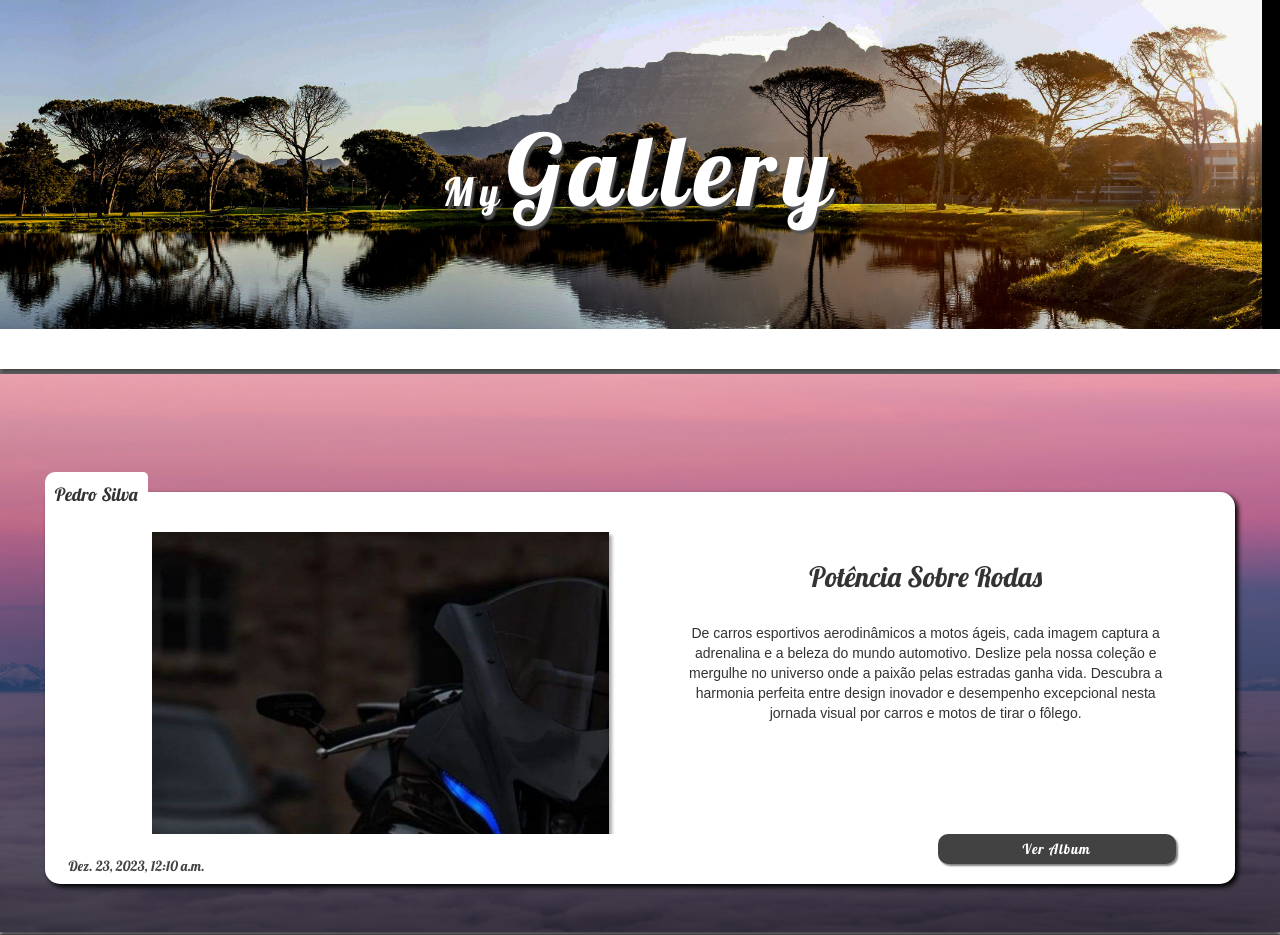
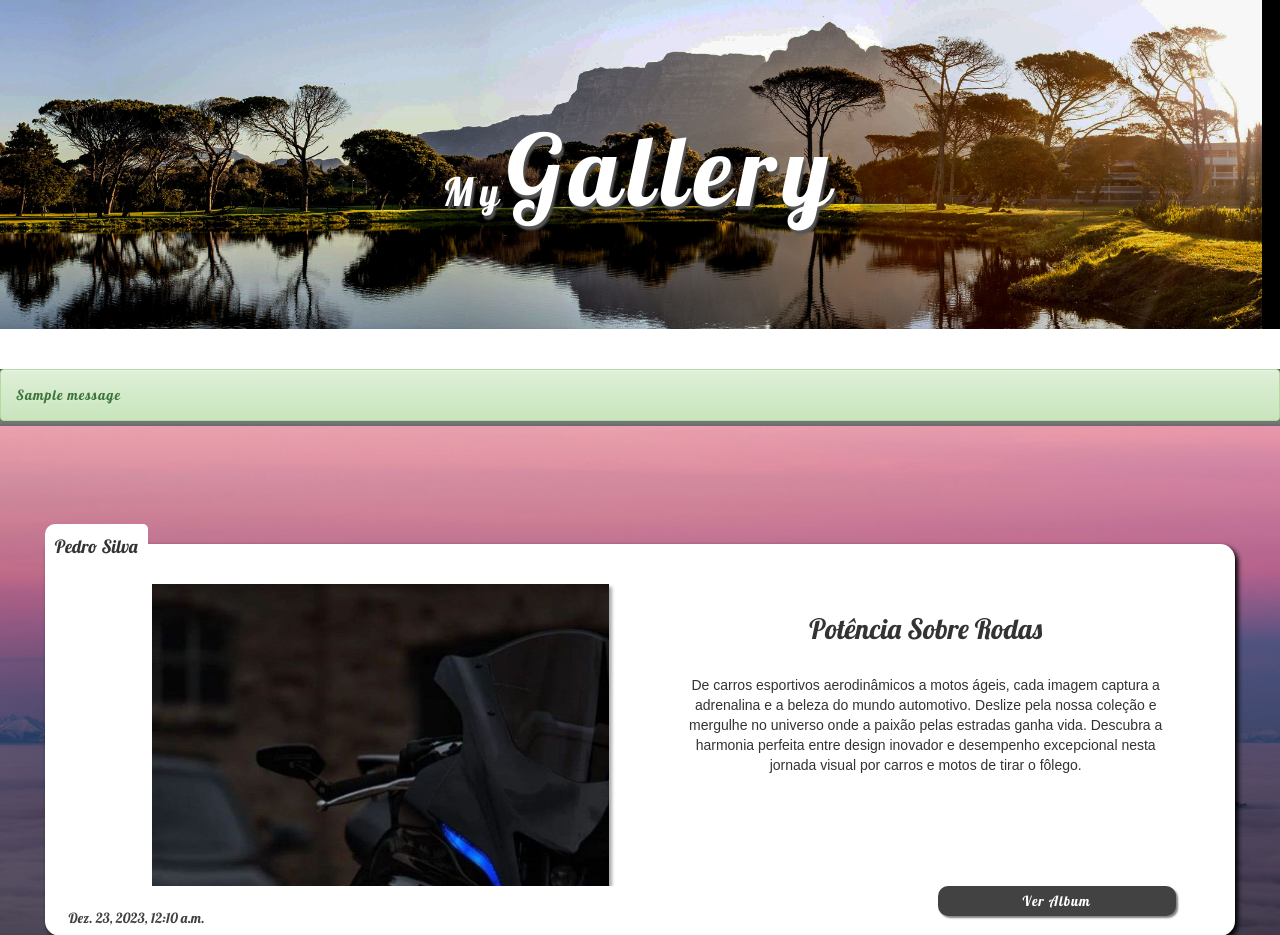
Before and after one commit to DeivisonCs/ProjectDjango, a Django app: page / in a window 1280 px wide. Shown: the top 935 px of the page. Run offline with Django 3.2, Linux system fonts and the light colour scheme; data comes from the database, SQL or seed files in the repository; both versions use the stored data as it was after the commit; one stand-in notice (Sample message) is shown; some libraries are stand-ins or nearby versions.

Commit message:
Remove Function

```diff
--- a/Gallery/static/css/album.css
+++ b/Gallery/static/css/album.css
@@ -184,13 +184,13 @@ main .all_images li:last-child{
     background-color: #ffffff;
     border: solid 2px black;
     border-radius: 50%;
-    box-shadow: 2px 2px 2px grey;
     cursor: pointer;
 }
 
 #image_view #view_return_button:hover {
-    width: 100px;
-    border-radius: 10px;
+    width: 60px;
+    height: 60px;
+    border-radius: 50%;
     transition: 0.7s;
 }
 
--- a/Gallery/static/css/global.css
+++ b/Gallery/static/css/global.css
@@ -4,3 +4,13 @@
     box-sizing: border-box;
     font-family: 'Lobster', Georgia, 'Times New Roman', Times, serif;
 }
+
+/* ALERT MESSAGES */
+ul.messages {
+    margin: 0;
+}
+ul.messages li {
+    list-style: none;
+    letter-spacing: 1px;
+    margin: 0;
+}
--- a/Gallery/static/css/new_album.css
+++ b/Gallery/static/css/new_album.css
@@ -130,3 +130,8 @@ main form button {
     width: 100px;
     border-radius: 20px;
 }
+
+button:hover {
+    cursor: pointer;
+    background-color: darkgrey;
+}
--- a/Gallery/templates/album.html
+++ b/Gallery/templates/album.html
@@ -29,6 +29,7 @@
         <a href="{% url 'gallery_posts' %}">Home</a>
         {% if user.is_authenticated %}
         <a href="{% url 'new_album' %}">New Album <span class="glyphicon glyphicon-plus"></span></a>
+        <a href="{% url 'remove_album' pk=album.pk %}">Remove Album <span class="glyphicon glyphicon-minus"></span></a>
         {% endif %}
     </nav>
 
--- a/Gallery/templates/index.html
+++ b/Gallery/templates/index.html
@@ -26,6 +26,14 @@
         <a href="{% url 'new_album' %}">New Album <span class="glyphicon glyphicon-plus"></span></a>
         {% endif %}
     </nav>
+
+    {% if messages %}
+    <ul class="messages">
+        {% for msg in messages %}
+            <li {% if msg.tags %}class="alert alert-{{msg.tags}}"{% endif %}>{{ msg }}</li>
+        {% endfor %}
+    </ul>
+    {% endif %}
 
     <main id="main_content">
         {% block content %}
--- a/Gallery/urls.py
+++ b/Gallery/urls.py
@@ -3,6 +3,7 @@ from . import views
 
 urlpatterns = [
     path('', views.gallery_posts, name='gallery_posts'),
-    path('/album/', views.view_album, name='view_album'),
+    path('/view', views.view_album, name='view_album'),
+    path('/remove', views.remove_album, name='remove_album'),
     path('Gallery/New_Album', views.new_album, name='new_album'),
 ]
--- a/Gallery/views.py
+++ b/Gallery/views.py
@@ -1,6 +1,8 @@
 from django.shortcuts import render, redirect, get_object_or_404
 from .models import Post, Img_Files
+from django.contrib import messages
 from django.utils import timezone
+import os
 
 def gallery_posts(request):
     All_Posts = Post.objects.all()
@@ -33,3 +35,18 @@ def new_album(request):
 
     else:
         return render (request, 'new_album.html')
+
+
+def remove_album(request, pk):
+    album = get_object_or_404(Post, pk=pk)
+
+    for img in album.posted_imgs.all():
+        os.remove(img.img.path)
+
+
+    album.posted_imgs.all().delete()
+    album.delete()
+
+    messages.success(request, 'Album Removido')
+
+    return redirect('gallery_posts')
```
Also changed, not shown: db.sqlite3.
